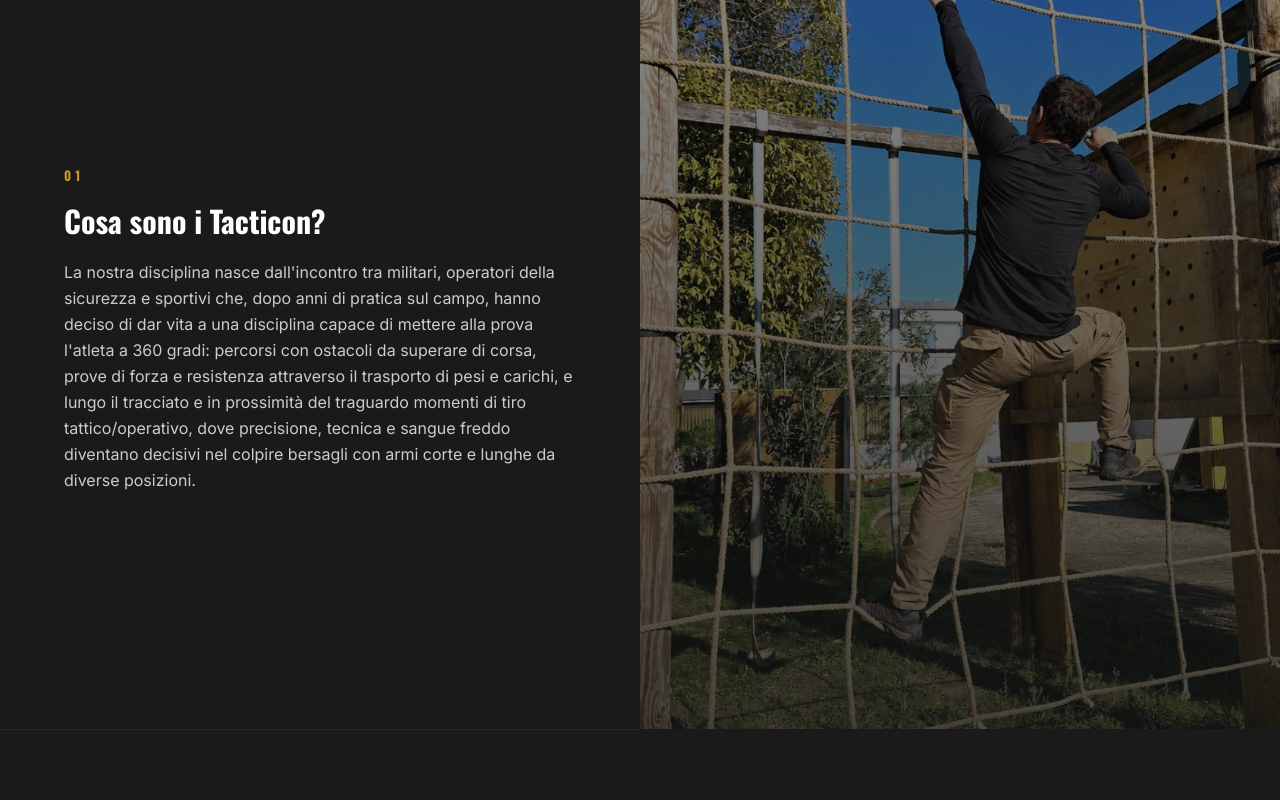
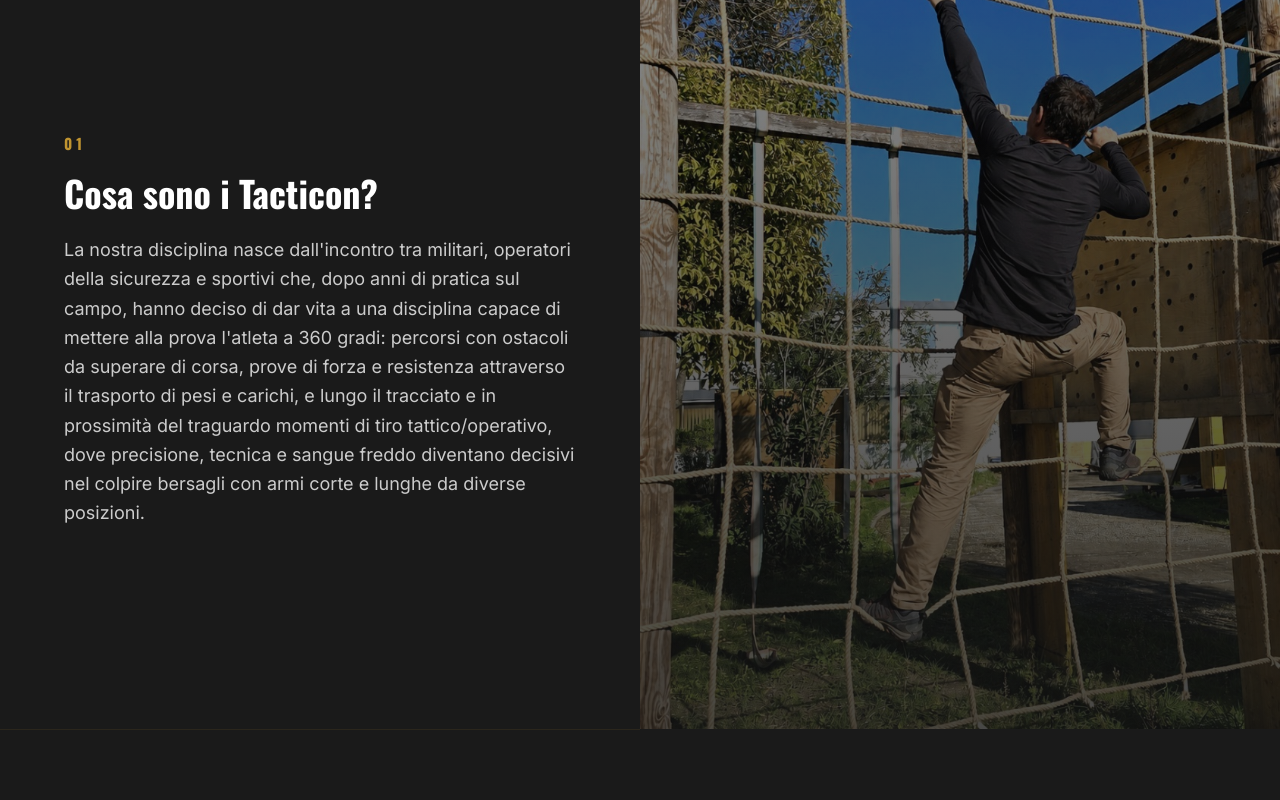
Before and after one commit to alelodato/fitg, a Next.js app in the folder fitg-website/: page /regole in a window 1280 px wide. Shown: the part 800-1600 px from the top of the page. Built offline with nearby package versions, Linux system fonts and the light colour scheme.

Commit message:
aggiunto sponsor ed effettuato modifiche a hero pagina formazione

```diff
--- a/fitg-website/components/Footer.js
+++ b/fitg-website/components/Footer.js
@@ -18,6 +18,7 @@ const sponsors = [
     { nome: '4D', img: '/4d.png', href: 'https://www.instagram.com/4defence.plus?igsh=NDM1cmlyMnVyaXR0' },
     { nome: 'WowSoftair', img: '/wow.png', href: 'https://www.wowsoftair.com/' },
     { nome: 'La Fortezza', img: '/fortezza.png', href: 'https://www.instagram.com/lafortezzaasd?igsh=NjhnaW4xZXB2dGpz&utm_source=ig_contact_invite' },
+    { nome: 'Tactical Contest', img: '/contest.png', href: 'https://www.instagram.com/tacticalcontest?utm_source=qr&igsi=djA5NXNmbXgybnlv' },
 ]
 
 export default function Footer() {
--- a/fitg-website/components/IntroFormazione.js
+++ b/fitg-website/components/IntroFormazione.js
@@ -56,7 +56,7 @@ export default function IntroFormazione() {
         <section className="bg-[#1A1A1A]">
             {/* APERTURA — foto + titolo + primo paragrafo */}
             <div className="relative overflow-hidden h-[85vh] md:h-[90vh]">
-                <Image src="/formazione1.jpg" alt="Formazione" fill className="object-cover object-top brightness-[0.4]" priority />
+                <Image src="/formazione1.jpg" alt="Formazione" fill className="object-cover brightness-[0.4]" priority />
                 <div className="absolute inset-0 bg-gradient-to-r from-black/85 via-black/40 to-transparent" />
                 <div className="absolute inset-0 bg-gradient-to-b from-transparent via-transparent to-[#1A1A1A]" />
                 <div className="absolute top-0 left-0 right-0 h-0.5 bg-gradient-to-r from-transparent via-gold to-transparent" />
--- a/fitg-website/components/SponsorsStrip.js
+++ b/fitg-website/components/SponsorsStrip.js
@@ -18,6 +18,7 @@ const sponsors = [
     { nome: '4D', img: '/4d.png', href: 'https://www.instagram.com/4defence.plus?igsh=NDM1cmlyMnVyaXR0' },
     { nome: 'WowSoftair', img: '/wow.png', href: 'https://www.wowsoftair.com/' },
     { nome: 'La Fortezza', img: '/fortezza.png', href: 'https://www.instagram.com/lafortezzaasd?igsh=NjhnaW4xZXB2dGpz&utm_source=ig_contact_invite' },
+    { nome: 'Tactical Contest', img: '/contest.png', href: 'https://www.instagram.com/tacticalcontest?utm_source=qr&igsi=djA5NXNmbXgybnlv' },
 ]
 
 export default function SponsorsStrip() {
--- a/fitg-website/components/StoriaStickyScroll.js
+++ b/fitg-website/components/StoriaStickyScroll.js
@@ -93,13 +93,13 @@ export default function StoriaStickyScroll() {
               data-index={i}
               className="min-h-screen flex flex-col justify-center px-16 py-16 border-t border-gold/10"
             >
-              <div className={`font-oswald font-bold text-[13px] tracking-[4px] mb-4 transition-colors duration-500 ${active === i ? 'text-gold' : 'text-[#444]'}`}>
+              <div className={`font-oswald font-bold text-[13px] xl:text-[15px] 2xl:text-[17px] tracking-[4px] mb-4 transition-colors duration-500 ${active === i ? 'text-gold' : 'text-[#444]'}`}>
                 {step.num}
               </div>
-              <h3 className={`font-oswald font-bold text-[30px] mb-5 leading-tight transition-colors duration-500 ${active === i ? 'text-white' : 'text-[#555]'}`}>
+              <h3 className={`font-oswald font-bold text-[30px] xl:text-[36px] 2xl:text-[42px] mb-5 leading-tight transition-colors duration-500 ${active === i ? 'text-white' : 'text-[#555]'}`}>
                 {step.titolo}
               </h3>
-              <p className={`font-inter text-[16px] leading-relaxed transition-colors duration-500 ${active === i ? 'text-[#ccc]' : 'text-[#444]'}`}>
+              <p className={`font-inter text-[16px] xl:text-[18px] 2xl:text-[20px] leading-relaxed transition-colors duration-500 ${active === i ? 'text-[#ccc]' : 'text-[#444]'}`}>
                 {step.testo}
               </p>
             </div>
```
Also changed, not shown: fitg-website/public/contest.png (added).
